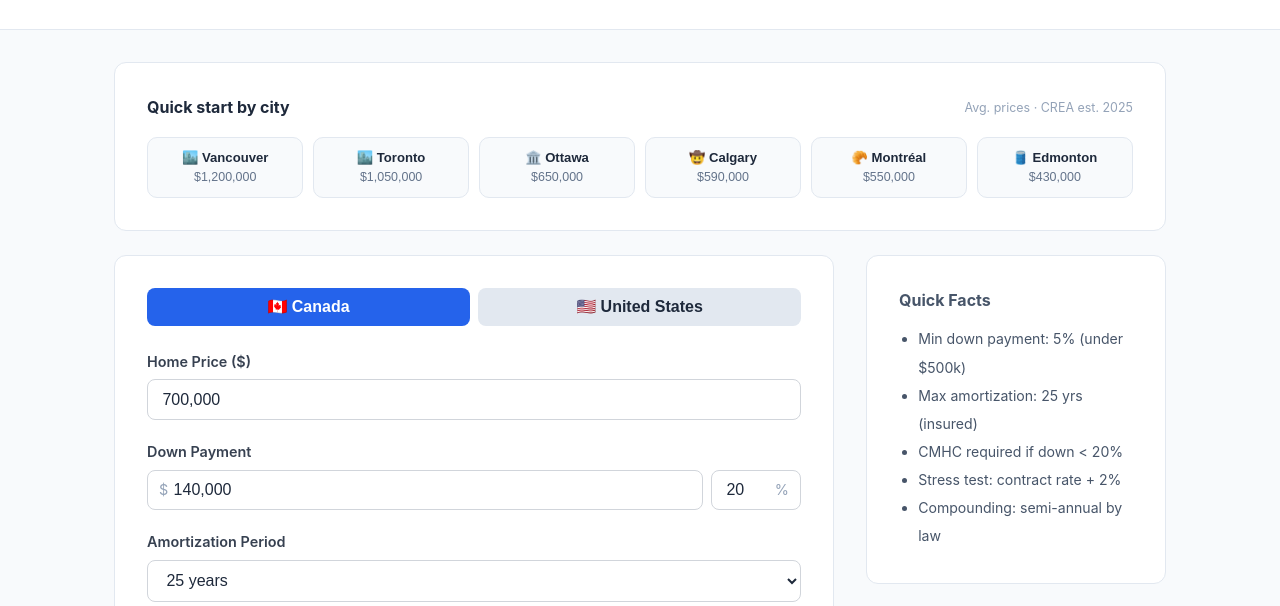
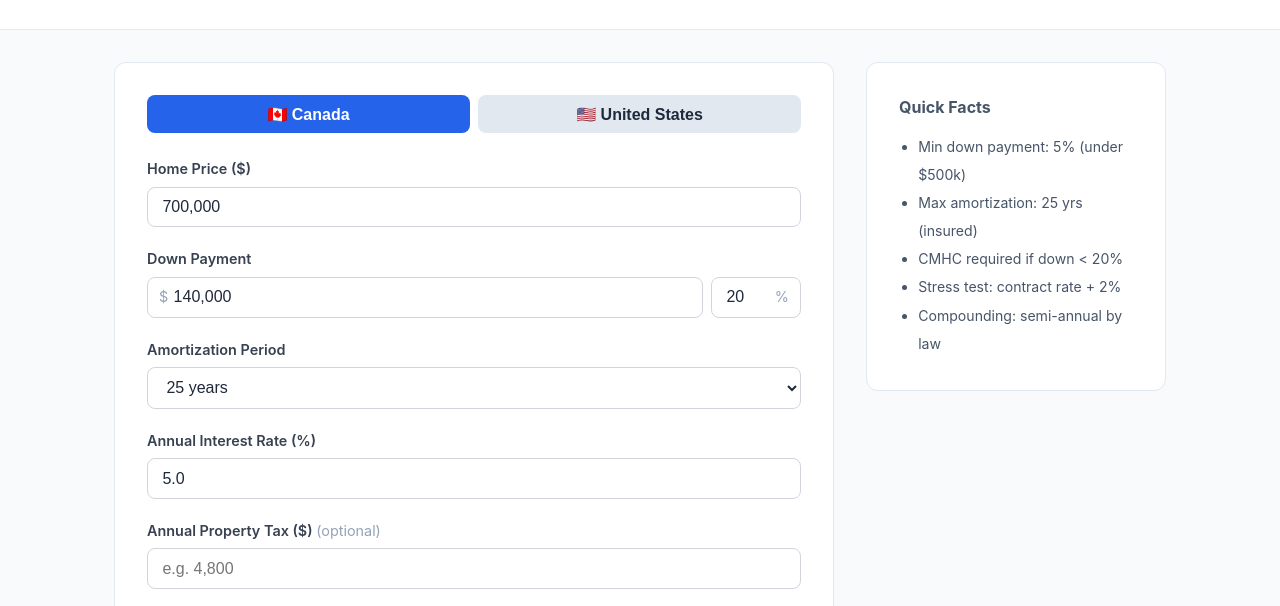
Before and after one commit to yuubd/toolsites, a plain HTML site: page mortgage/index.html in a window 1280 px wide. Shown: the part 172-778 px from the top of the page. Drawn offline with nearby package versions, Linux system fonts and the light colour scheme.

Commit message:
Remove city presets dashboard
Co-Authored-By: Claude Sonnet 4.6 <noreply@anthropic.com>

```diff
--- a/mortgage/index.html
+++ b/mortgage/index.html
@@ -47,31 +47,7 @@
   <!-- Top ad banner -->
   <div class="ad-slot ad-slot-banner"></div>
 
-  <!-- City presets dashboard -->
-  <div class="card" style="margin-bottom:1.5rem;" id="cityPresets">
-    <div style="display:flex;align-items:center;justify-content:space-between;margin-bottom:1rem;flex-wrap:wrap;gap:0.5rem;">
-      <h3 style="font-size:1rem;font-weight:700;margin:0;">Quick start by city</h3>
-      <span style="font-size:0.78rem;color:#94a3b8;">Avg. prices · CREA est. 2025</span>
-    </div>
-    <div style="display:grid;grid-template-columns:repeat(auto-fill,minmax(140px,1fr));gap:0.6rem;" id="caPresets">
-      <button class="city-btn" onclick="setCity(1200000,0.2,'CA')">🏙️ Vancouver<br><span>$1,200,000</span></button>
-      <button class="city-btn" onclick="setCity(1050000,0.2,'CA')">🏙️ Toronto<br><span>$1,050,000</span></button>
-      <button class="city-btn" onclick="setCity(650000,0.2,'CA')">🏛️ Ottawa<br><span>$650,000</span></button>
-      <button class="city-btn" onclick="setCity(590000,0.2,'CA')">🤠 Calgary<br><span>$590,000</span></button>
-      <button class="city-btn" onclick="setCity(550000,0.2,'CA')">🥐 Montréal<br><span>$550,000</span></button>
-      <button class="city-btn" onclick="setCity(430000,0.2,'CA')">🛢️ Edmonton<br><span>$430,000</span></button>
-    </div>
-    <div style="display:none;grid-template-columns:repeat(auto-fill,minmax(140px,1fr));gap:0.6rem;" id="usPresets">
-      <button class="city-btn" onclick="setCity(950000,0.2,'US')">🌴 Los Angeles<br><span>$950,000</span></button>
-      <button class="city-btn" onclick="setCity(1300000,0.2,'US')">🌉 San Francisco<br><span>$1,300,000</span></button>
-      <button class="city-btn" onclick="setCity(750000,0.2,'US')">🗽 New York<br><span>$750,000</span></button>
-      <button class="city-btn" onclick="setCity(420000,0.2,'US')">🤠 Dallas<br><span>$420,000</span></button>
-      <button class="city-btn" onclick="setCity(520000,0.2,'US')">☀️ Miami<br><span>$520,000</span></button>
-      <button class="city-btn" onclick="setCity(580000,0.2,'US')">🌲 Seattle<br><span>$580,000</span></button>
-    </div>
-  </div>
-
-  <div class="layout">
+<div class="layout">
     <!-- Main tool -->
     <div>
       <div class="card">
```
